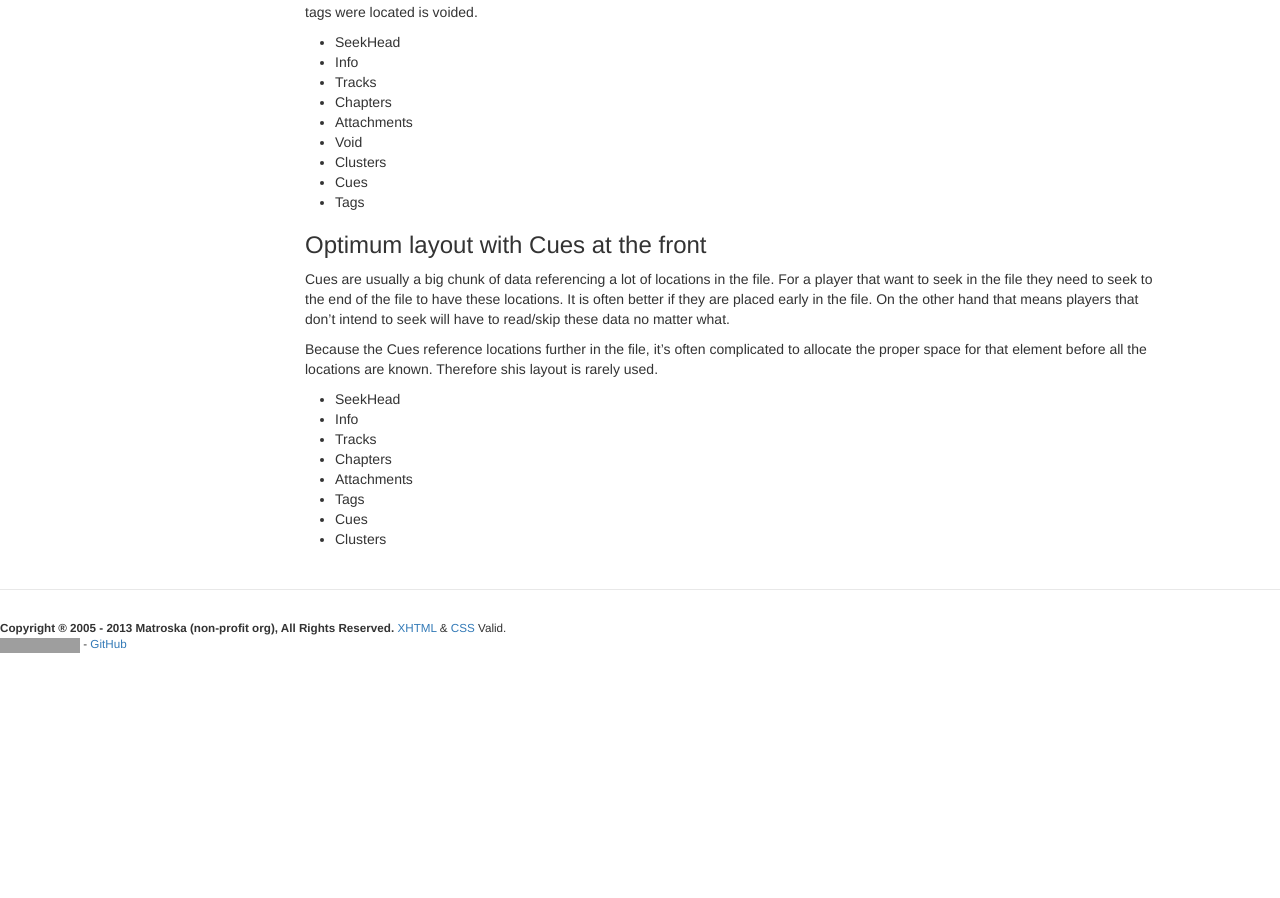
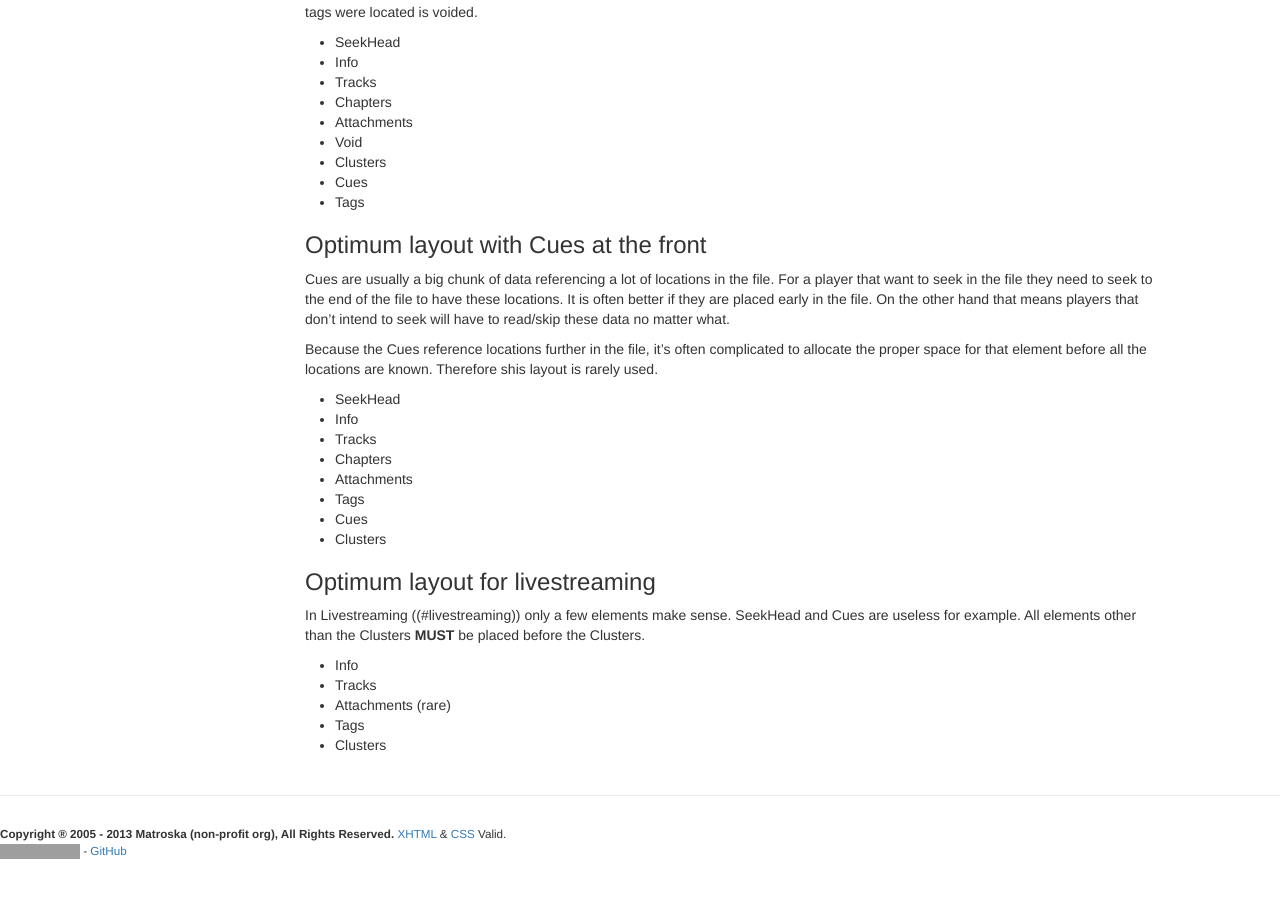
Before and after one commit to ietf-wg-cellar/matroska-specification, a Jekyll site: the page built from ordering.md, in a window 1280 px wide and 900 px high, scrolled down 2009 px. Built offline with Jekyll 4.4.1, drawn with Linux system fonts in a browser that asks for light colours; before the commit the page ends 2702 px from its top, so only the background shows below that; grey boxes are pictures that could not be loaded.

Commit message:
add an optimum layout for livestreaming

```diff
--- a/ordering.md
+++ b/ordering.md
@@ -145,3 +145,14 @@ Therefore shis layout is rarely used.
 * Tags
 * Cues
 * Clusters
+
+### Optimum layout for livestreaming
+
+In Livestreaming ((#livestreaming)) only a few elements make sense. SeekHead and Cues are useless for example.
+All elements other than the Clusters **MUST** be placed before the Clusters.
+
+* Info
+* Tracks
+* Attachments (rare)
+* Tags
+* Clusters
```
